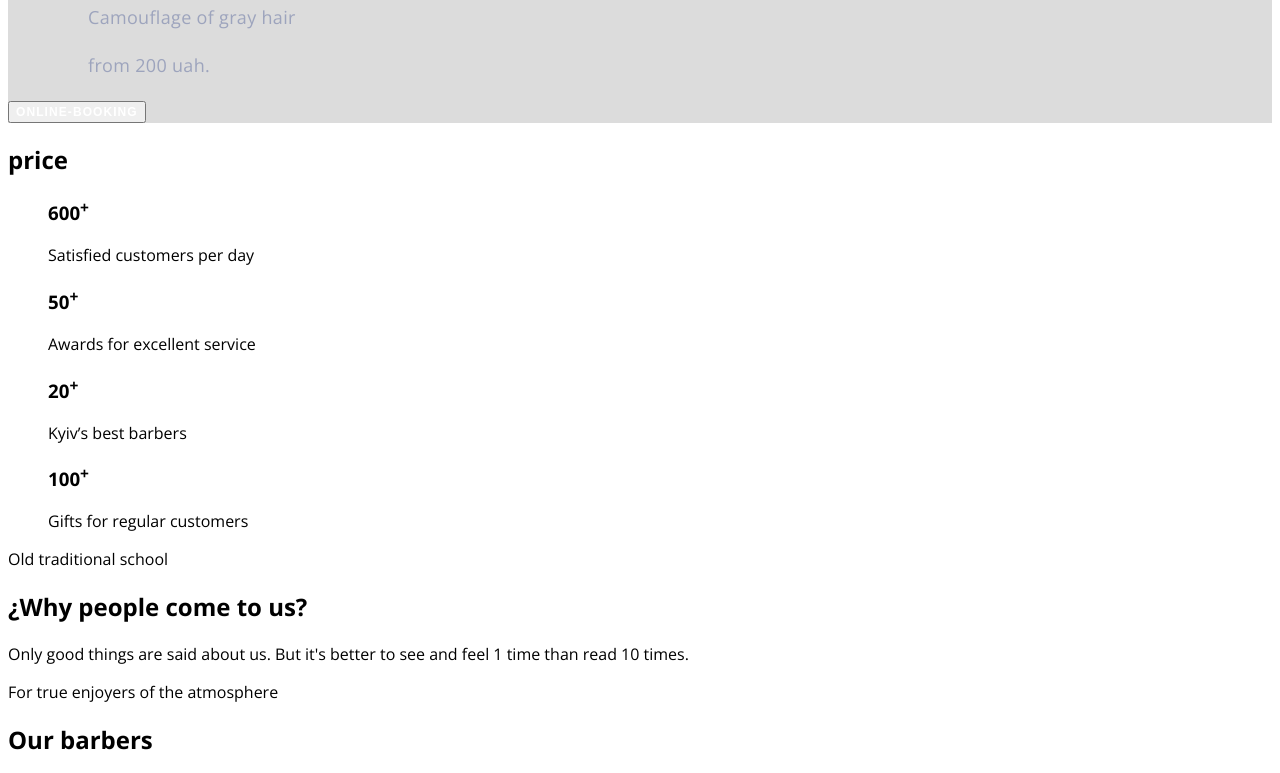
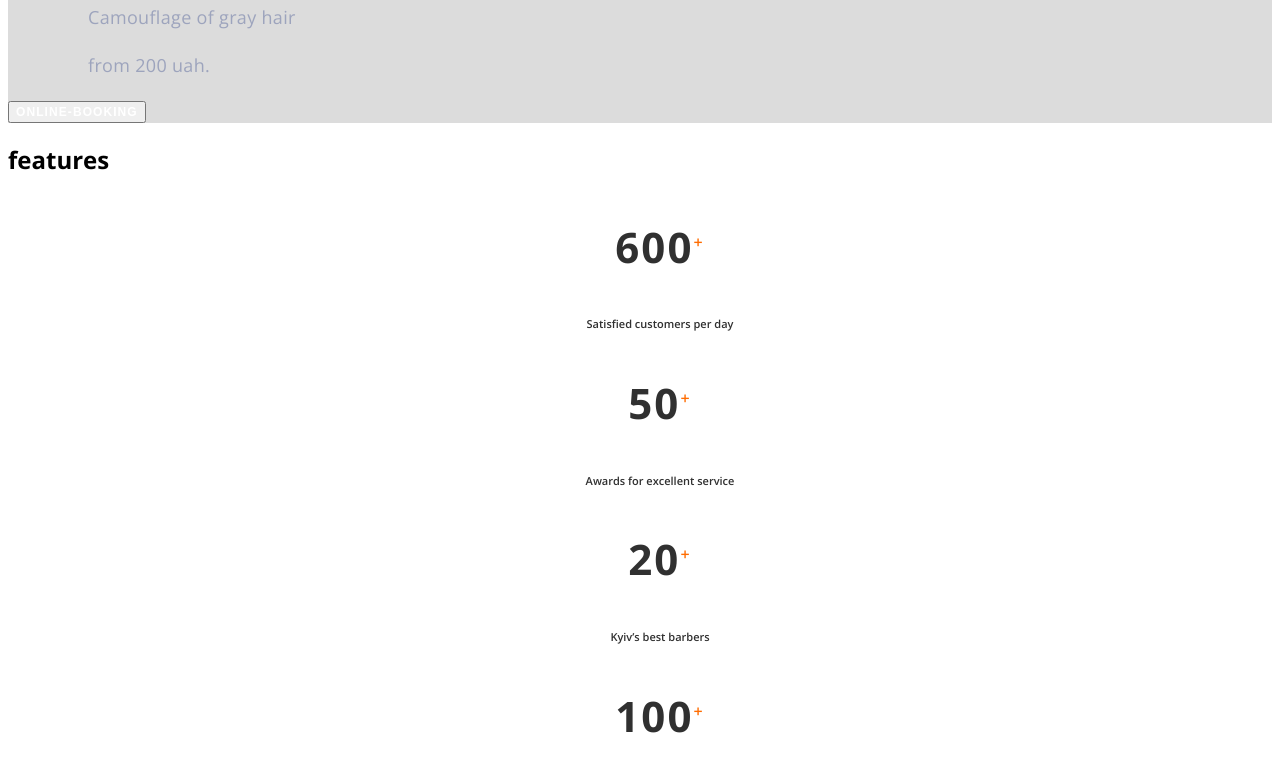
Before and after one commit to KolyaSeneta/bk-42-hw01, a plain HTML site: page index.html in a window 1280 px wide. Shown: the part 2512-3285 px from the top of the page. Drawn offline with nearby package versions, Linux system fonts and the light colour scheme.

Commit message:
features

```diff
--- a/css/styles.css
+++ b/css/styles.css
@@ -164,3 +164,59 @@ a {
     text-transform: uppercase;
     color: var(--text-btn-main);
 }
+
+/* features */
+
+.features {
+    background-color: var(--background-color);
+    letter-spacing: 0.02em;
+}
+
+.features-items h3 {
+    font-weight: 700;
+    font-size: 42px;
+    line-height: 1.36;
+    text-align: center;
+    letter-spacing: 0.05em;
+    color: var(--text-color-main)
+
+}
+
+.features-items p {
+    font-weight: 600;
+    font-size: 11px;
+    line-height: 1.36;
+    text-align: center;
+    color: var(--text-color-main)
+}
+
+.features-items sup {
+    font-weight: 600;
+    font-size: 16px;
+    line-height: 1.37;
+    color: var(--secondary-color)
+}
+
+.features-text {
+    font-weight: 600;
+    font-size: 11px;
+    line-height: 1.36;
+    text-transform: uppercase;
+    color: var(--text-color-main)
+}
+
+.features-title {
+    font-family: 'Raleway', sans-serif;
+    font-weight: 700;
+    font-size: 42px;
+    line-height: 1.16;
+    letter-spacing: 0.05em;
+    color: var(--text-color-main)
+}
+
+.features-botton {
+    font-size: 18px;
+    line-height: 1.66;
+    color: var(--text-color)
+
+}
--- a/index.html
+++ b/index.html
@@ -101,11 +101,11 @@
         </ul>
         <button class="prices-btn" type="button">online-booking</button>
       </section>
-      <section>
-        <h2>price</h2>
-        <ul>
+      <section сlass="features">
+        <h2>features</h2>
+        <ul class="features-items">
           <li>
-            <h3>600<sup>+</sup></h3>
+            <h3 >600<sup>+</sup></h3>
             <p>Satisfied customers per day</p>
           </li>
           <li>
@@ -121,9 +121,9 @@
             <p>Gifts for regular customers</p>
           </li>
         </ul>
-        <p>Old traditional school</p>
-        <h2>¿Why people come to us?</h2>
-        <p>
+        <p class="features-text">Old traditional school</p>
+        <h2 class="features-title">¿Why people come to us?</h2>
+        <p class="features-botton">
           Only good things are said about us. But it's better to see and feel 1 time than read 10
           times.
         </p>
```
